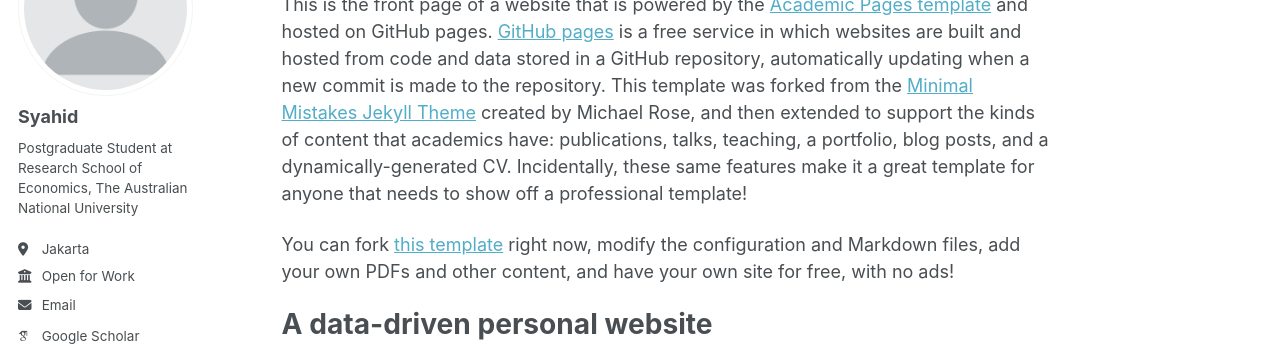
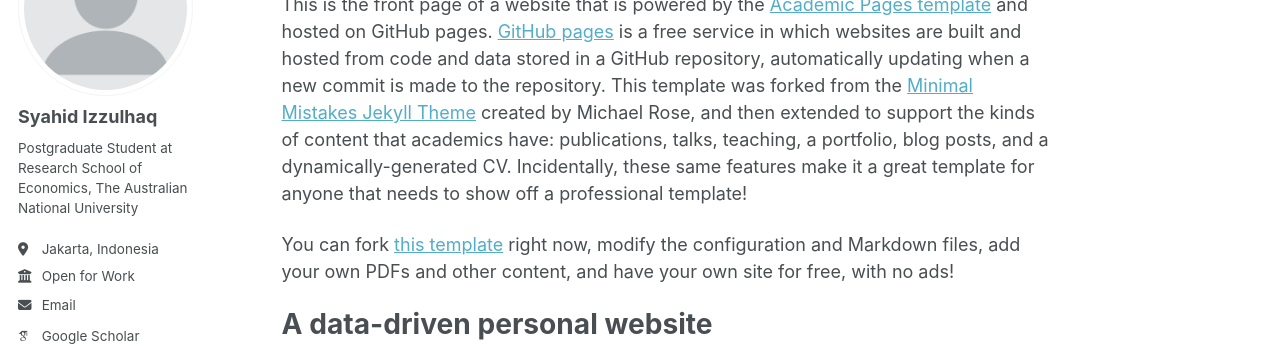
Before and after one commit to syahidizzulhaq/syahidizzulhaq.github.io, a Jekyll site: the page built from _pages/about.md, in a window 1280 px wide. Shown: the part 180-526 px from the top of the page. Built offline with Jekyll 4.4.1, drawn with Linux system fonts in a browser that asks for light colours; some web fonts are replaced; a script bundle is joined from its source files by our own code; library files that are not in the unit come from our copies.

Commit message:
Update _config.yml

```diff
--- a/_config.yml
+++ b/_config.yml
@@ -24,10 +24,10 @@ repository               : "syahidizzulhaq/syahidizzulhaq.github.io"
 author:
   # Biographic information
   avatar           : "profile.png"
-  name             : "Syahid"
+  name             : "Syahid Izzulhaq"
   pronouns         : # example: "she/her"
   bio              : "Postgraduate Student at Research School of Economics, The Australian National University"
-  location         : "Jakarta"
+  location         : "Jakarta, Indonesia"
   employer         : "Open for Work"
   uri              : # URL
   email            : "syahidizzulhaq@gmail.com"
```
